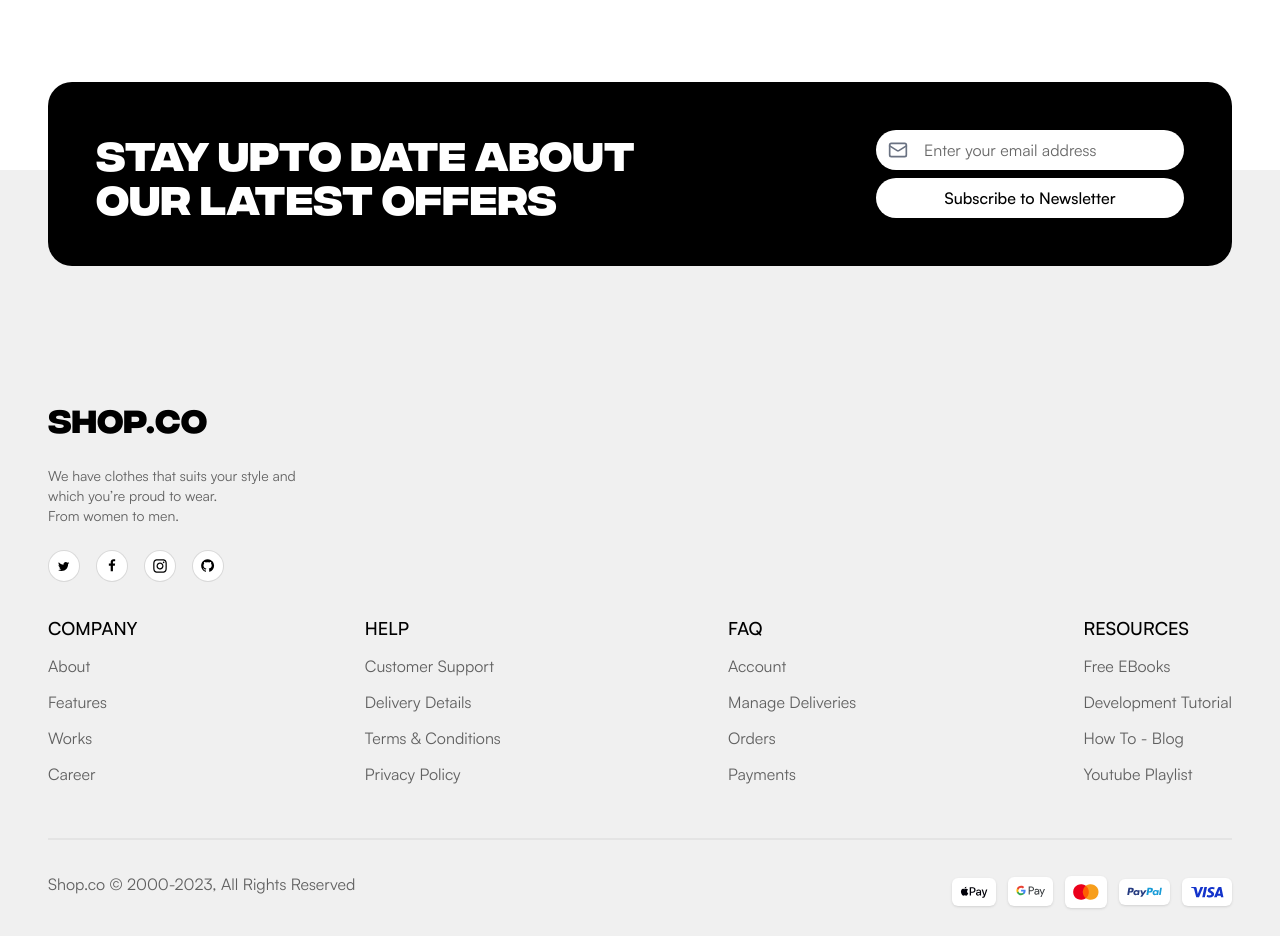
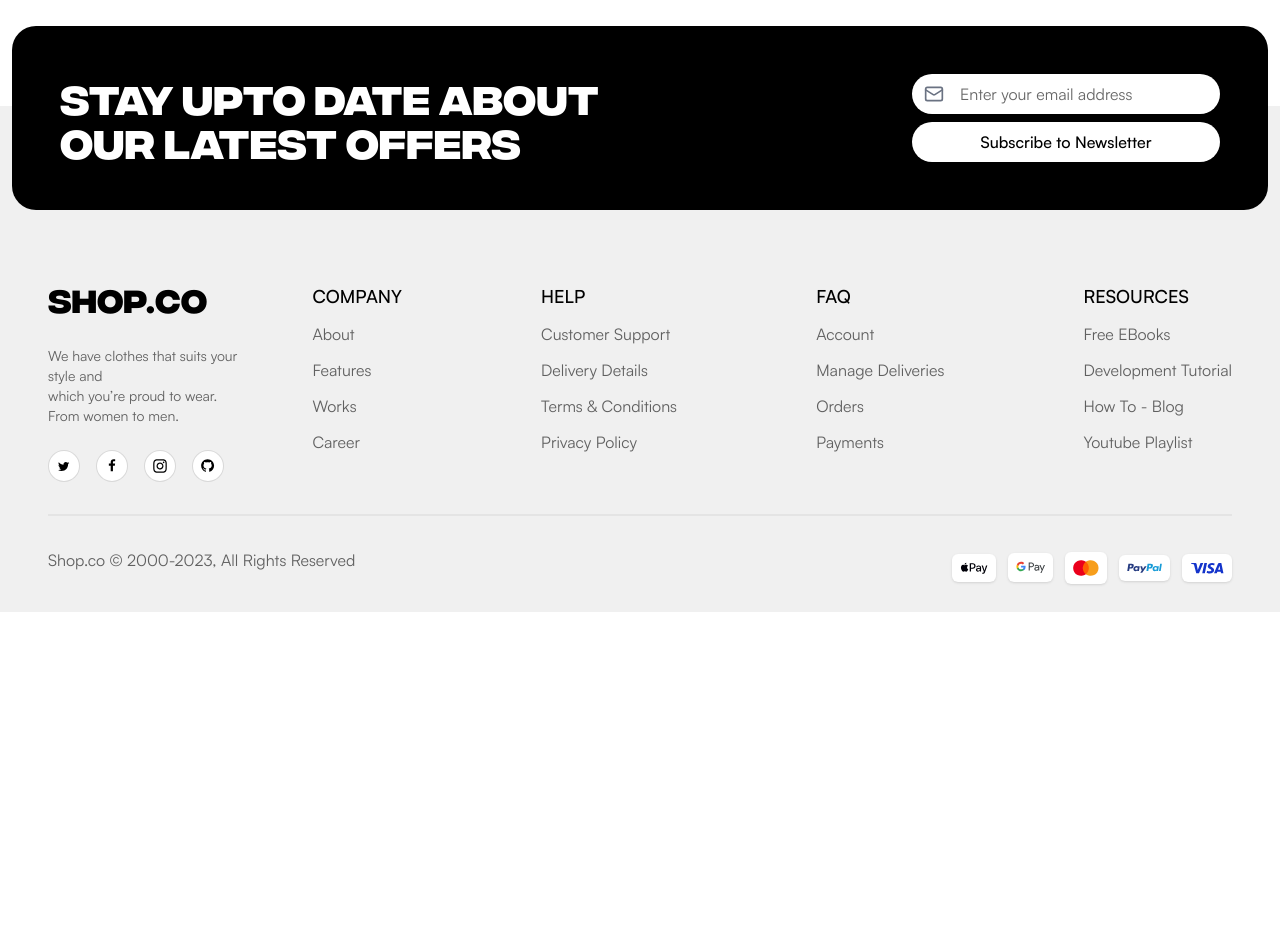
Before and after one commit to 01mehran/shopverse, a React (Vite) app: page /product-details in a window 1280 px wide. Shown: the part 1980-2916 px from the top of the page. After the commit the page ends 2592 px from the top, so only its background shows below. Built offline with nearby package versions, Linux system fonts and the light colour scheme.

Commit message:
refactor(footer): extract news letter signup to separate compoennt

```diff
--- a/src/features/products/components/MightLikeProducts.tsx
+++ b/src/features/products/components/MightLikeProducts.tsx
@@ -18,7 +18,7 @@ export default function MightLikeProducts() {
   return (
     <section>
       <Container>
-        <section className="py-10 sm:py-16">
+        <section className="pt-10 sm:pt-16">
           <motion.h1
             variants={fadeUpVariant}
             initial="hidden"
--- a/src/shared/components/footer/Footer.tsx
+++ b/src/shared/components/footer/Footer.tsx
@@ -3,6 +3,7 @@ import Container from "../Container";
 import FooterColumn from "./FooterColumn";
 import FooterLogo from "./FooterLogo";
 import FooterLogosBox from "./FooterlogosBox";
+import NewsletterSignup from "./NewsletterSignup";
 
 // Motion Component;
 import { motion } from "motion/react";
@@ -14,46 +15,16 @@ import { productCardContainerVariants } from "@/shared/animations";
 import { footerLinks } from "./data/footerLinks";
 import { footerImages } from "./data/footerPaymentLogos";
 
-// Icons;
-import { Mail } from "lucide-react";
-
 export default function Footer() {
   return (
-    <footer className="bg-bg-muted relative mt-40 pt-10 pb-6">
-      <Container>
-        <motion.section
-          initial={{ y: 60, opacity: 0 }}
-          whileInView={{ y: 0, opacity: 1 }}
-          transition={{ delay: 0.2, duration: 0.8 }}
-          viewport={{ once: true }}
-          className="flex w-full -translate-y-32 flex-col items-center justify-between space-y-10 rounded-3xl bg-black p-8 text-white md:flex-row md:space-y-0 lg:p-12"
-        >
-          <div>
-            <p className="font-IntegralCF max-w-150 pr-8 text-[32px] leading-9 font-bold md:text-[40px] md:leading-11">
-              STAY UPTO DATE ABOUT OUR LATEST OFFERS
-            </p>
-          </div>
-          <form className="relative flex w-full max-w-77 flex-col items-center gap-2">
-            <input
-              type="text"
-              placeholder="Enter your email address"
-              className="rounded-0 w-full rounded-full bg-white px-12 py-2 text-black outline-0 placeholder:text-black/60"
-            />
-            <span className="absolute top-2.5 left-3 text-gray-500">
-              <Mail size={20} />
-            </span>
-            <button className="w-full rounded-full bg-white py-2 font-medium text-black">
-              Subscribe to Newsletter
-            </button>
-          </form>
-        </motion.section>
-      </Container>
+    <footer className="bg-bg-muted relative mt-40 pt-78 pb-6 md:pt-42">
+      <NewsletterSignup />
 
-      <Container>
-        <main>
+      <main>
+        <Container>
           <FooterLogo className="lg:hidden" />
 
-          <section className="">
+          <section className="flex items-center justify-between gap-18">
             <FooterLogo className="hidden lg:flex" />
 
             <motion.div
@@ -61,7 +32,7 @@ export default function Footer() {
               initial="hidden"
               whileInView="visible"
               viewport={{ once: true }}
-              className="grid grid-cols-2 justify-between space-y-5 pb-8 sm:grid-cols-4 lg:flex"
+              className="grid w-full grid-cols-2 justify-between space-y-5 pb-8 sm:grid-cols-4 lg:flex"
             >
               {footerLinks.map((column) => (
                 <FooterColumn
@@ -97,8 +68,8 @@ export default function Footer() {
               ))}
             </div>
           </motion.section>
-        </main>
-      </Container>
+        </Container>
+      </main>
     </footer>
   );
 }
--- /dev/null
+++ b/src/shared/components/footer/NewsletterSignup.tsx
@@ -0,0 +1,38 @@
+// Motion Component;
+import { motion } from "motion/react";
+
+// Icons;
+import { Mail } from "lucide-react";
+
+export default function NewsletterSignup() {
+  return (
+    <section>
+      <motion.section
+        initial={{ y: 60, opacity: 0 }}
+        whileInView={{ y: 0, opacity: 1 }}
+        transition={{ delay: 0.2, duration: 0.8 }}
+        viewport={{ once: true }}
+        className="absolute -top-20 right-3 left-3 mx-auto flex max-w-7xl flex-col items-center justify-between space-y-10 rounded-3xl bg-black p-8 text-white md:flex-row md:space-y-0 lg:p-12 2xl:max-w-350"
+      >
+        <div>
+          <p className="font-IntegralCF max-w-150 pr-8 text-[32px] leading-9 font-bold md:text-[40px] md:leading-11">
+            STAY UPTO DATE ABOUT OUR LATEST OFFERS
+          </p>
+        </div>
+        <form className="relative flex w-full max-w-77 flex-col items-center gap-2">
+          <input
+            type="text"
+            placeholder="Enter your email address"
+            className="rounded-0 w-full rounded-full bg-white px-12 py-2 text-black outline-0 placeholder:text-black/60"
+          />
+          <span className="absolute top-2.5 left-3 text-gray-500">
+            <Mail size={20} />
+          </span>
+          <button className="w-full rounded-full bg-white py-2 font-medium text-black">
+            Subscribe to Newsletter
+          </button>
+        </form>
+      </motion.section>
+    </section>
+  );
+}
```
